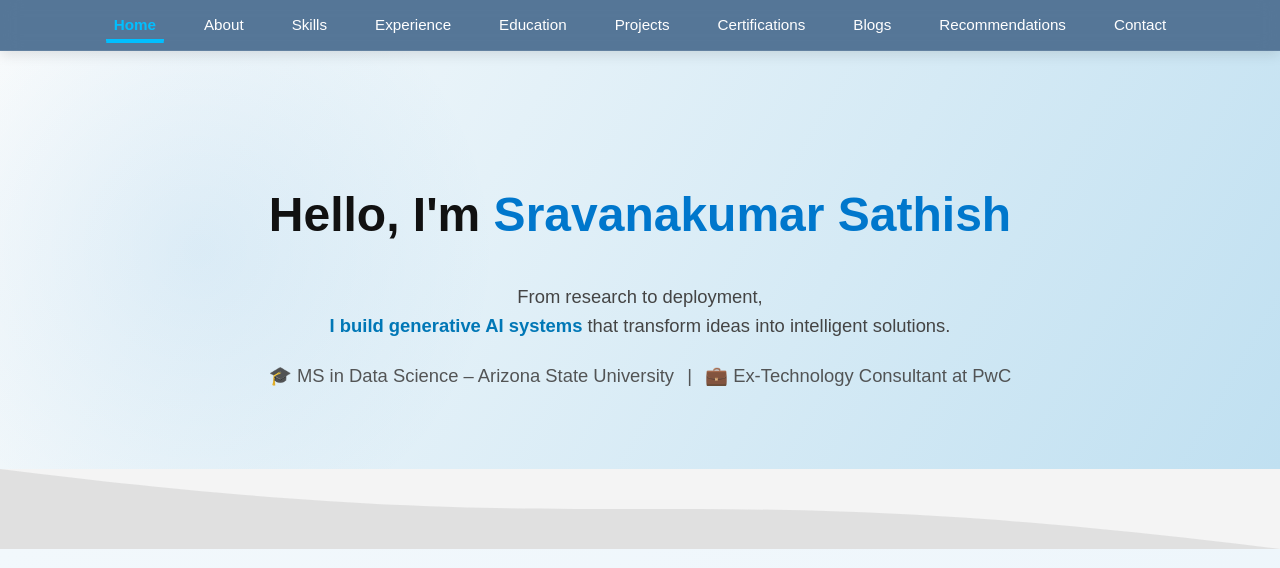
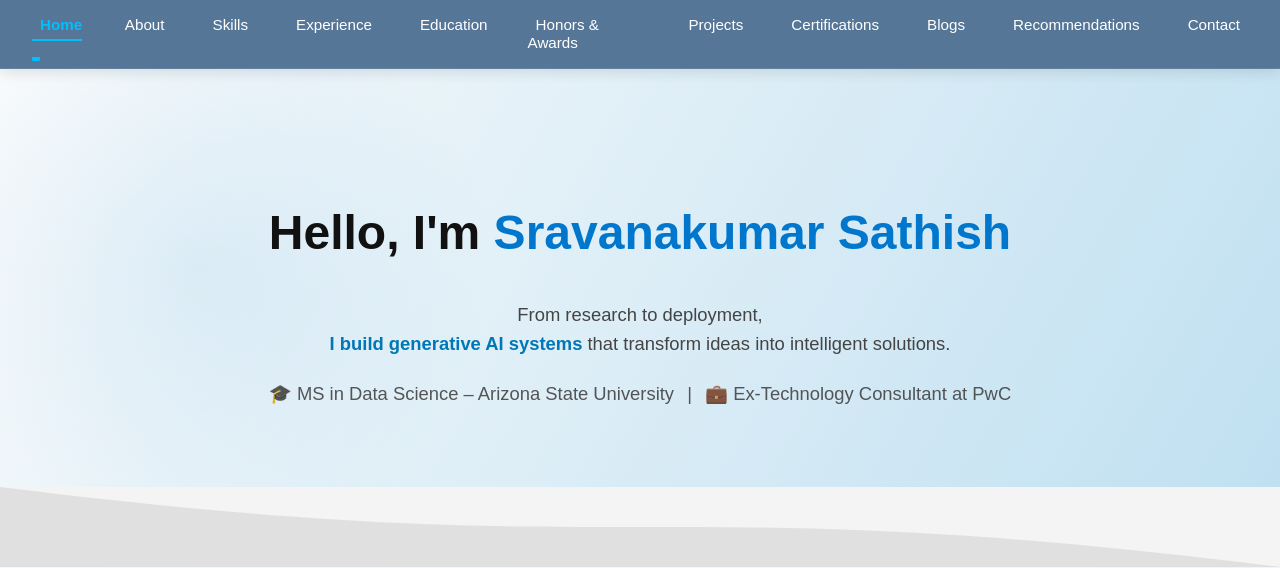
Before and after one commit to S-SRAVANAKUMAR/Portfolio, a Flask app: page / in a window 1280 px wide. Shown: the top 568 px of the page. Run offline with Flask 3, Linux system fonts and the light colour scheme.

Commit message:
Update base.html

```diff
--- a/templates/base.html
+++ b/templates/base.html
@@ -32,6 +32,7 @@
         <li><a href="#skills">Skills</a></li>
         <li><a href="#experience">Experience</a></li>
         <li><a href="#education">Education</a></li>
+        <li><a href="#awards">Honors & Awards</a></li>
         <li><a href="#projects">Projects</a></li>
         <li><a href="#certifications">Certifications</a></li>
         <li><a href="#blog">Blogs</a></li>
```
